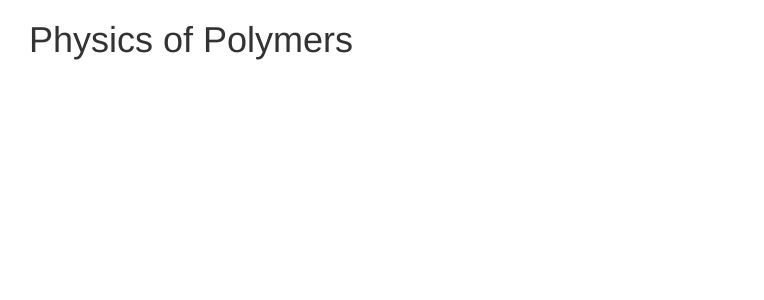
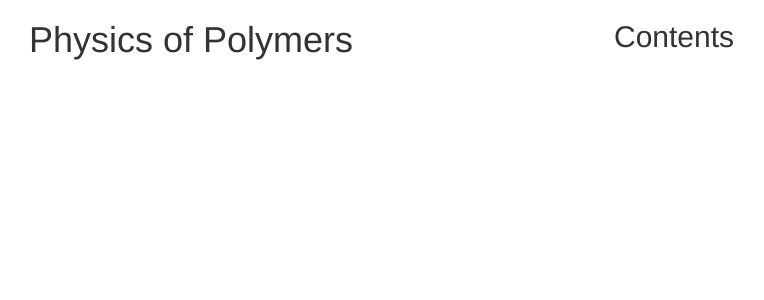
Before and after one commit to mukarramtahir/physics-of-polymers, a Jekyll site: the page built from index.html, in a window 1280 px wide. Shown: the top 300 px of the page, without its empty margins (41-805 px from the left). Built offline with Jekyll 4.4.1, drawn with Linux system fonts in a browser that asks for light colours; nearby versions of some CDN libraries.

Commit message:
start developing custom theme

```diff
--- a/index.html
+++ b/index.html
@@ -7,5 +7,8 @@ layout: cover
     <div class="col-xs-6">
       <h1>Physics of Polymers</h1>
     </div>
+    <div class="col-xs-6">
+      <h2>Contents</h2>
+    </div>
   </div>
 </div>
```
